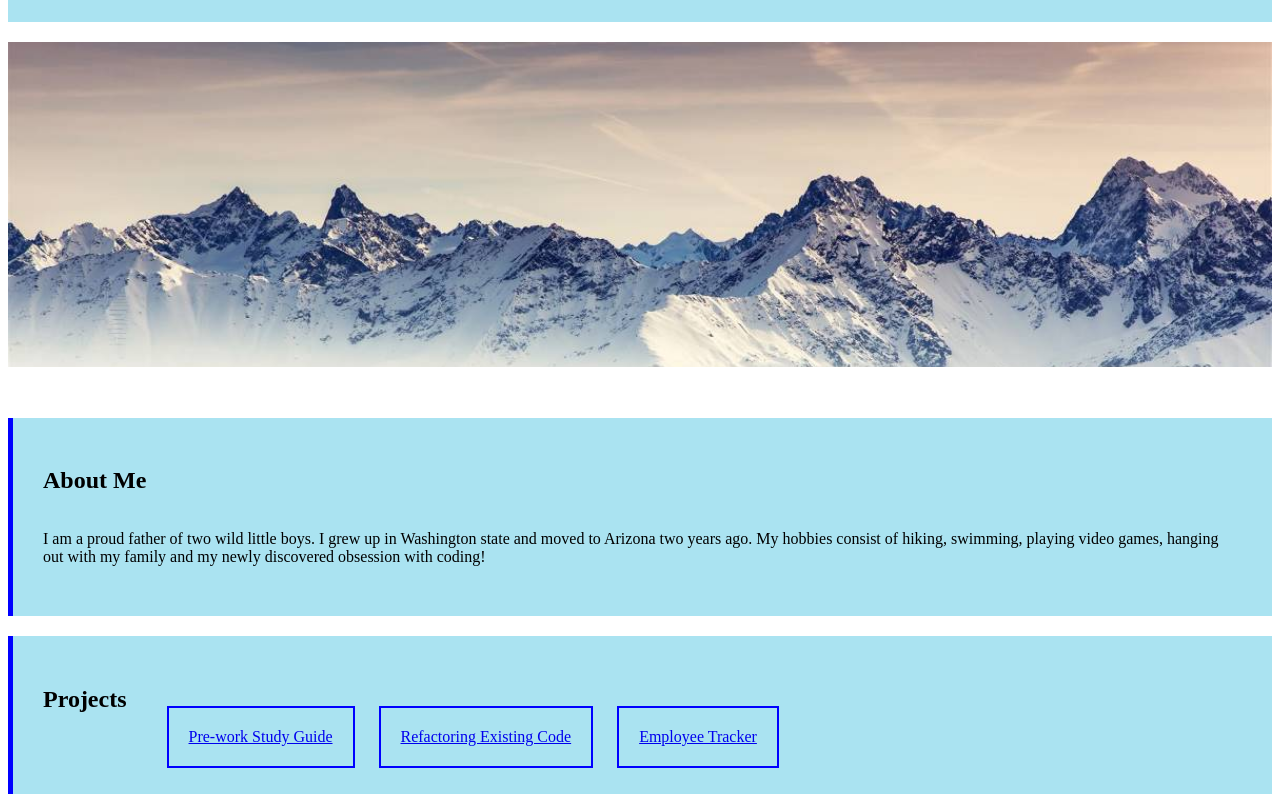
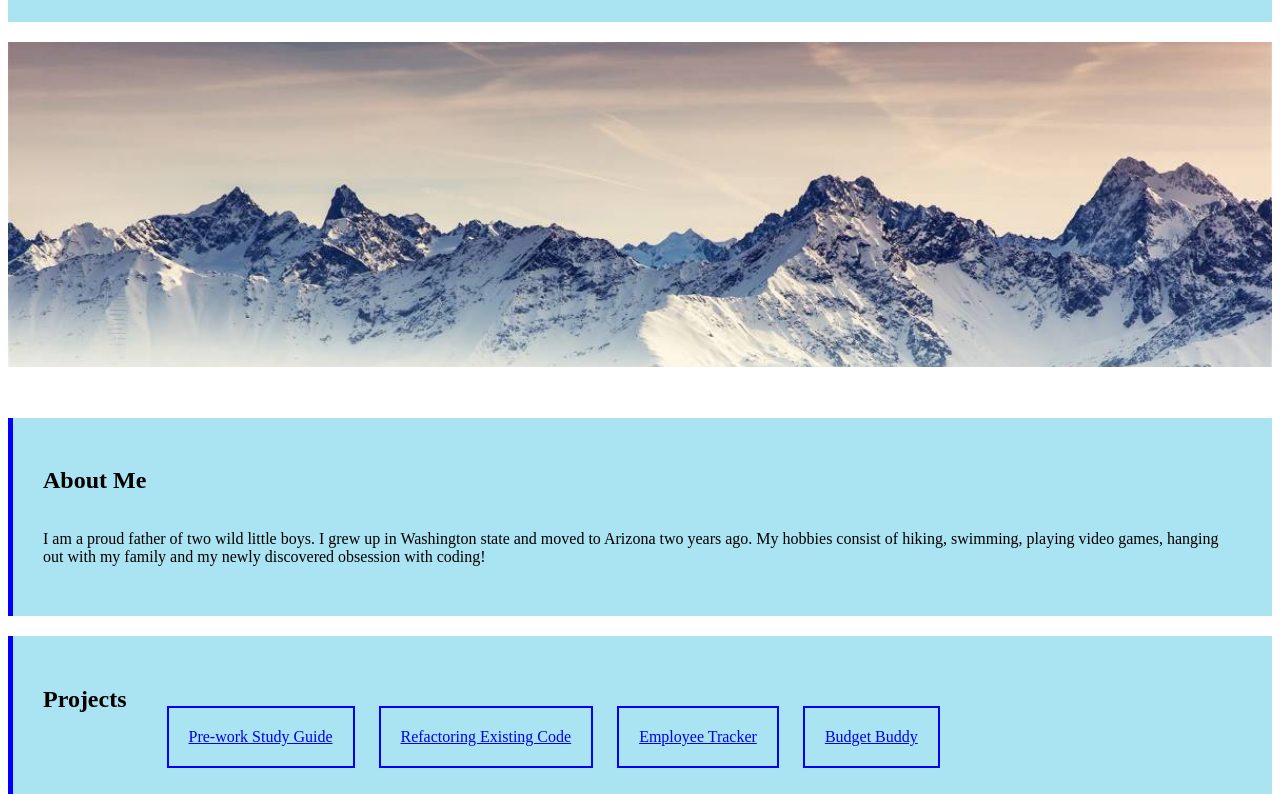
Before and after one commit to jaspersonja/portfolio, a plain HTML site: page index.html in a window 1280 px wide. Shown: the part 158-952 px from the top of the page. Drawn offline with Linux system fonts and the light colour scheme.

Commit message:
added budget buddy

```diff
--- a/index.html
+++ b/index.html
@@ -40,6 +40,10 @@
             Employee Tracker
         </a>
 
+        <a id="budget_buddy" href="https://github.com/jaspersonja/budget-buddy" target="_blank">
+            Budget Buddy
+        </a>
+
         </div>
     </nav>
 
```
Also changed, not shown: assets/images/lol.webp (added), 1 other file.
